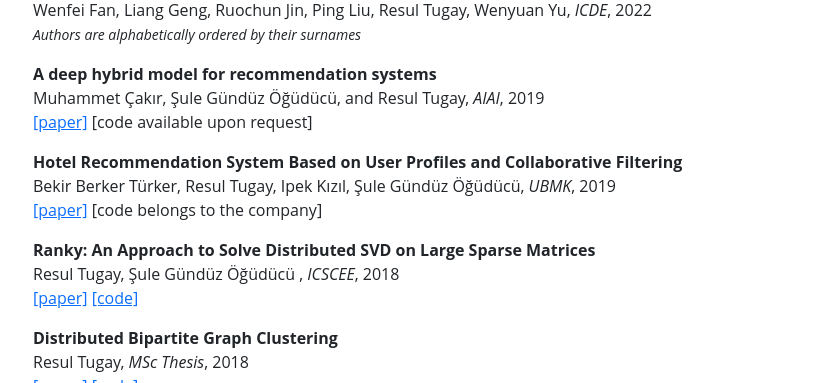
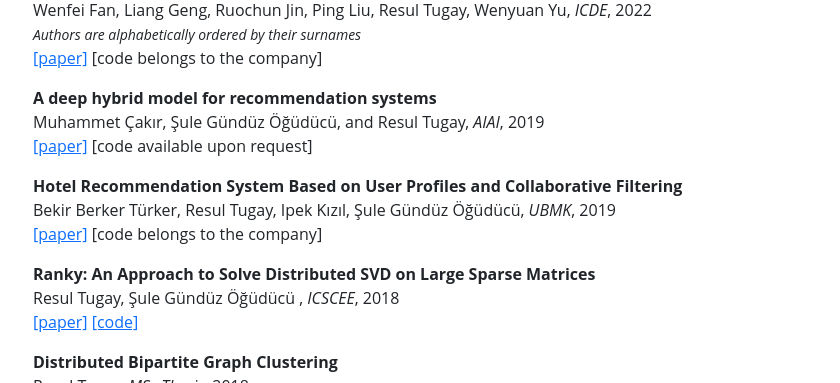
Before and after one commit to resultugay/resultugay.github.io, a plain HTML site: page index.html in a window 1280 px wide. Shown: the part 717-1100 px from the top of the page, without its empty margins (219-1059 px from the left). Drawn offline with nearby package versions, Linux system fonts and the light colour scheme; some icons are missing.

Commit message:
paper link added

```diff
--- a/index.html
+++ b/index.html
@@ -117,7 +117,9 @@
       <article>
 				<p class="all"><strong>Linking Entities across Relations and Graphs</strong> <small><i> Collaborated with Alibaba</i></small> <br />
 						Wenfei Fan, Liang Geng, Ruochun Jin, Ping Liu, Resul Tugay, Wenyuan Yu, <em>ICDE</em>, 2022<br />
-            <small><i>Authors are alphabetically ordered by their surnames</i></small>
+            <small><i>Authors are alphabetically ordered by their surnames</i></small> <br>
+            <a href="https://homepages.inf.ed.ac.uk/s1837143/HER_full.pdf">[paper]</a> [code belongs to the company]</p>
+
 				<p class="all"><strong>A deep hybrid model for recommendation systems</strong> <br />
 									  Muhammet Çakır, Şule Gündüz Öğüdücü, and Resul Tugay, <em>AIAI</em>, 2019<br />
 			  <a href="https://arxiv.org/pdf/2009.09748.pdf">[paper]</a> [code available upon request]</p>
```
